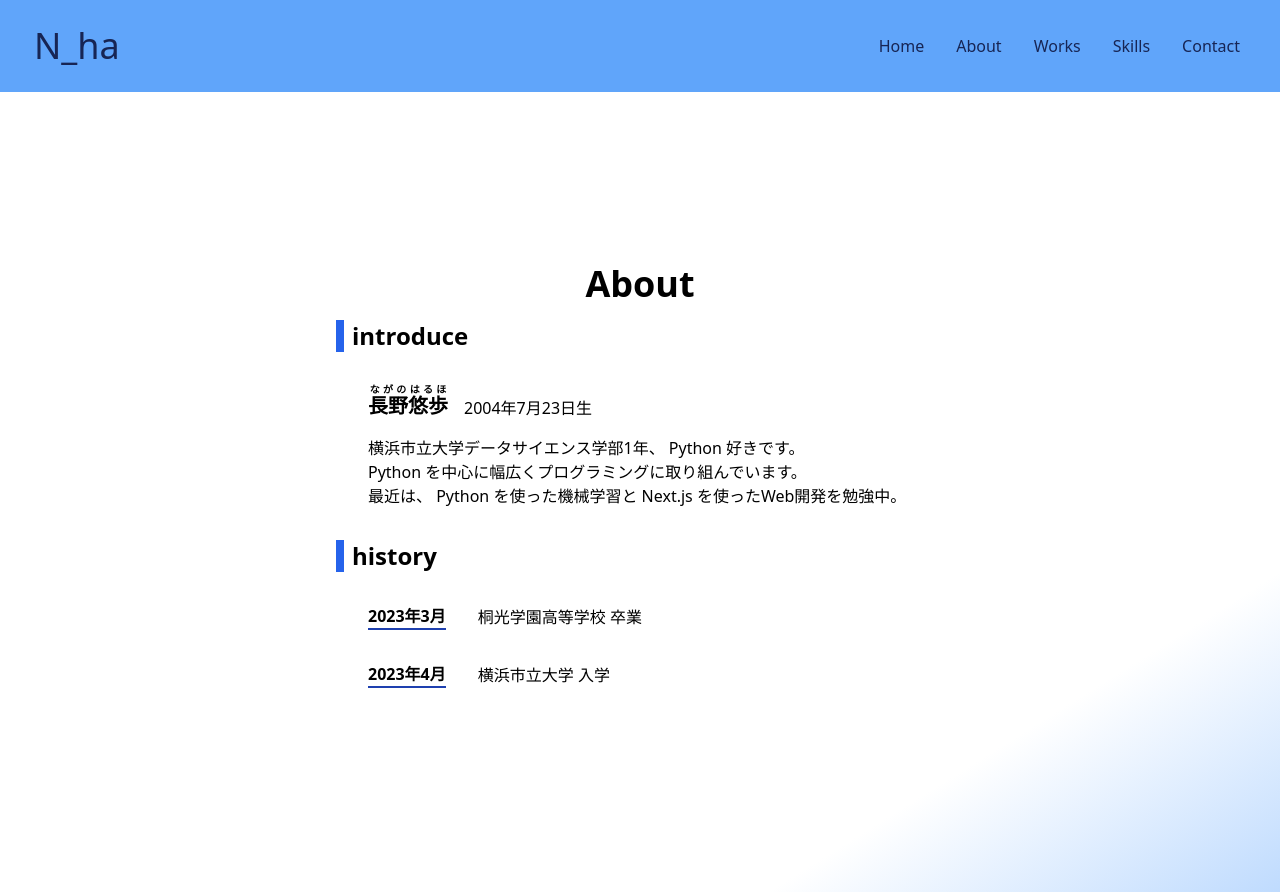
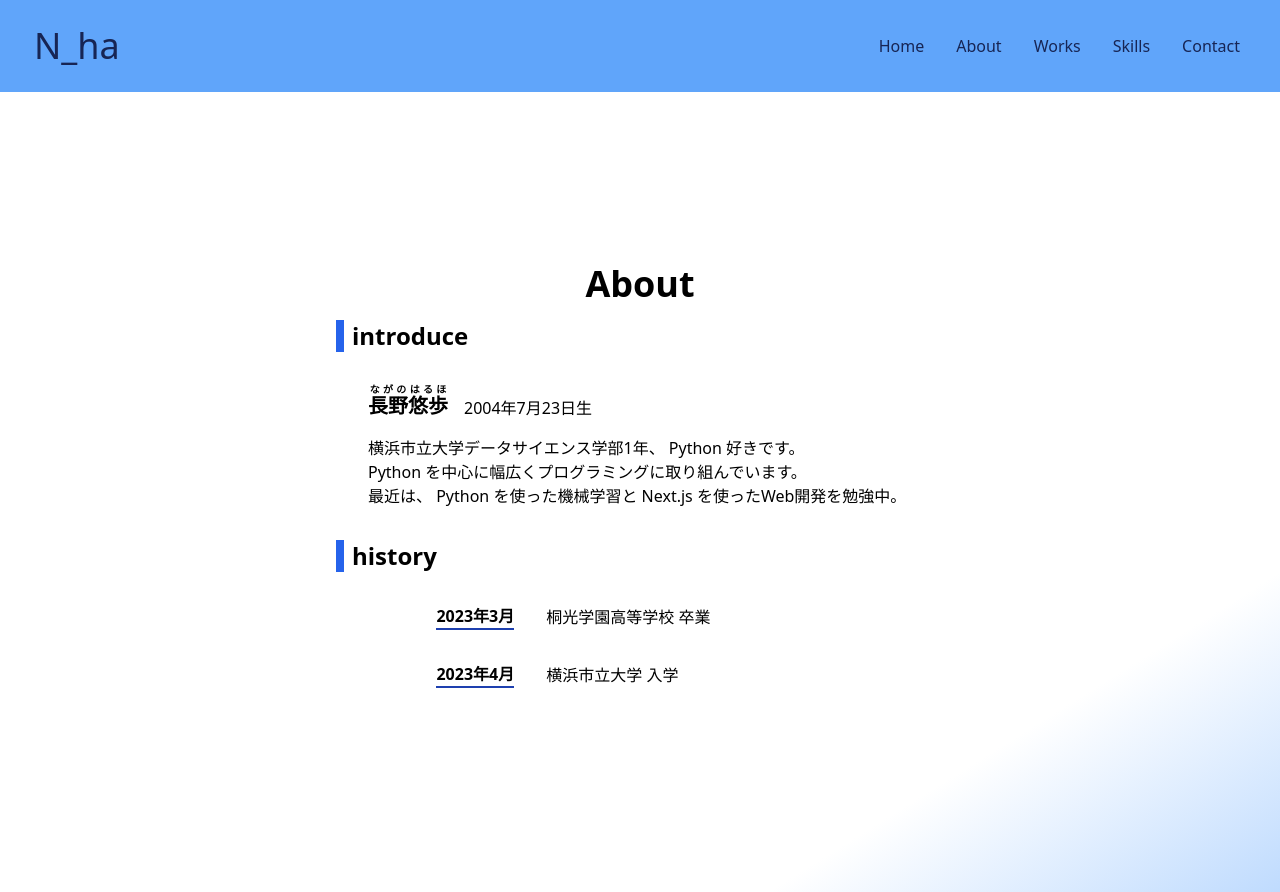
Before and after one commit to N-ha-1050/portfolio, a Next.js app: page /about in a window 1280 px wide. Built offline with nearby package versions, Linux system fonts and the light colour scheme.

Commit message:
🐛 Dict のスマホ表示時のスタイルの崩れを修正

```diff
--- a/src/components/ui/Dict.tsx
+++ b/src/components/ui/Dict.tsx
@@ -1,7 +1,7 @@
 import { Children, ReactNode } from "react"
 
 export const Dict = ({ children }: { children: ReactNode }) => (
-    <div className="my-8 grid w-fit gap-2 md:grid-cols-4 md:items-center md:gap-8">
+    <div className="mx-auto my-8 grid w-fit gap-2 md:grid-cols-4 md:items-center md:gap-8">
         {Children.map(children, (child, index) => (
             <p
                 key={index}
```
